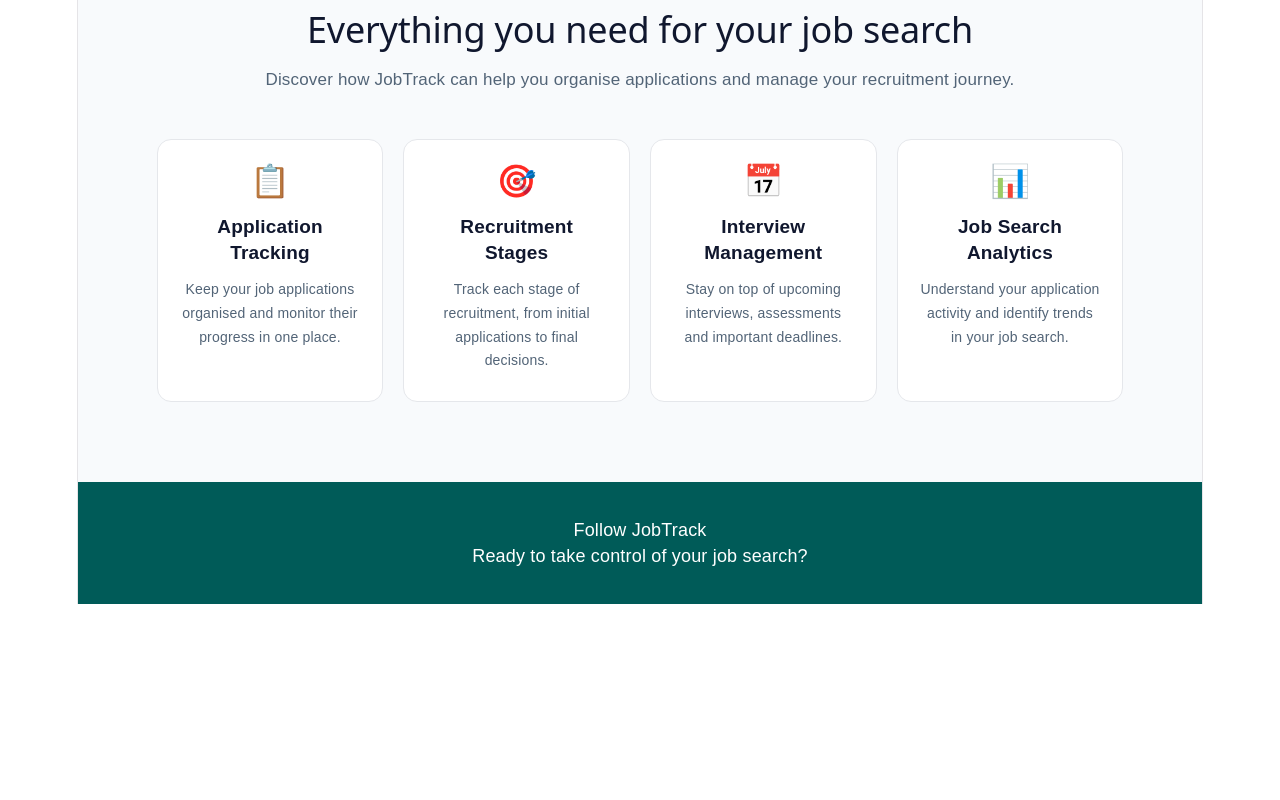
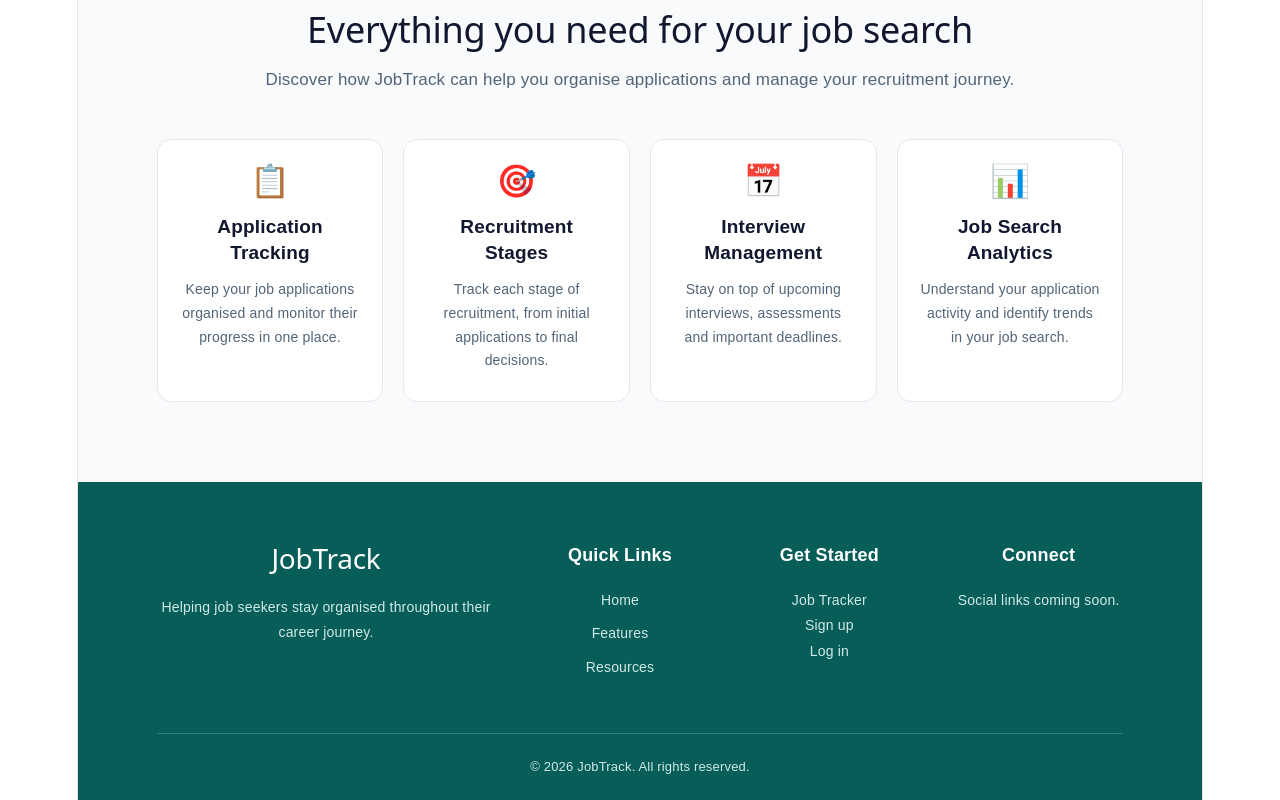
Before and after one commit to BTimms/JobtrackApp, a React (Vite) app: page / in a window 1280 px wide. Shown: the part 809-1609 px from the top of the page. Before the commit the page ends 1413 px from the top, so only its background shows below. Built offline with nearby package versions, Linux system fonts and the light colour scheme.

Commit message:
feat: add homepage footer

```diff
--- a/src/App.css
+++ b/src/App.css
@@ -292,3 +292,76 @@
     font-size: 28px;
   }
 }
+
+
+
+/* Homepage footer */
+
+.homepage .homepage-footer {
+  background-color: #075e59;
+  color: #ffffff;
+  padding: 60px 7% 20px;
+}
+
+.homepage .footer-content {
+  display: grid;
+  grid-template-columns: 2fr 1fr 1fr 1fr;
+  gap: 40px;
+  margin-bottom: 45px;
+}
+
+.homepage .footer-column h2,
+.homepage .footer-column h3 {
+  color: #ffffff;
+  margin: 0 0 20px;
+}
+
+.homepage .footer-column h2 {
+  font-size: 28px;
+}
+
+.homepage .footer-column h3 {
+  font-size: 18px;
+}
+
+.homepage .footer-column p,
+.homepage .footer-column a {
+  color: #d1e9e6;
+  font-size: 14px;
+  line-height: 1.8;
+}
+
+.homepage .footer-column a {
+  display: block;
+  text-decoration: none;
+  margin-bottom: 8px;
+}
+
+.homepage .footer-column a:hover {
+  color: #ffffff;
+  text-decoration: underline;
+}
+
+.homepage .footer-bottom {
+  border-top: 1px solid rgba(255, 255, 255, 0.2);
+  padding-top: 20px;
+  text-align: center;
+}
+
+.homepage .footer-bottom p {
+  color: #d1e9e6;
+  font-size: 13px;
+}
+
+@media (max-width: 900px) {
+  .homepage .footer-content {
+    grid-template-columns: repeat(2, minmax(0, 1fr));
+  }
+}
+
+@media (max-width: 550px) {
+  .homepage .footer-content {
+    grid-template-columns: 1fr;
+    gap: 25px;
+  }
+}
--- a/src/App.tsx
+++ b/src/App.tsx
@@ -137,10 +137,42 @@ function App() {
 
       </main>
 
-      <footer>
-        <p>Follow JobTrack</p>
-        <p>Ready to take control of your job search?</p>
-      </footer>
+
+<footer className="homepage-footer">
+  <div className="footer-content">
+    <div className="footer-column">
+      <h2>JobTrack</h2>
+      <p>
+        Helping job seekers stay organised
+        throughout their career journey.
+      </p>
+    </div>
+
+    <div className="footer-column">
+      <h3>Quick Links</h3>
+      <a href="#home">Home</a>
+      <a href="#features">Features</a>
+      <a href="#resources">Resources</a>
+    </div>
+
+    <div className="footer-column">
+      <h3>Get Started</h3>
+      <p>Job Tracker</p>
+      <p>Sign up</p>
+      <p>Log in</p>
+    </div>
+
+    <div className="footer-column">
+      <h3>Connect</h3>
+      <p>Social links coming soon.</p>
+    </div>
+  </div>
+
+  <div className="footer-bottom">
+    <p>© 2026 JobTrack. All rights reserved.</p>
+  </div>
+</footer>
+
     </div>
   );
 }
```
